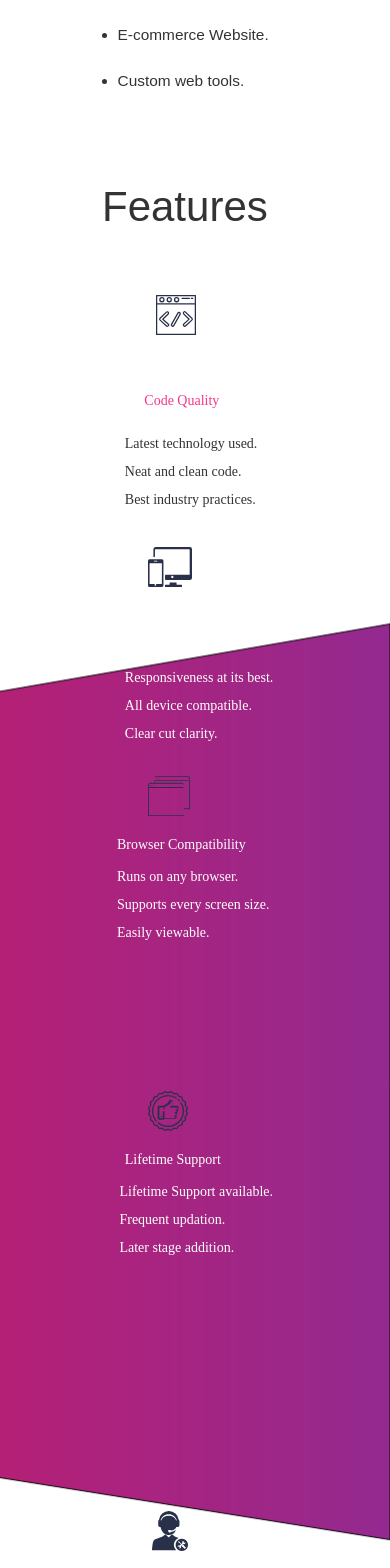
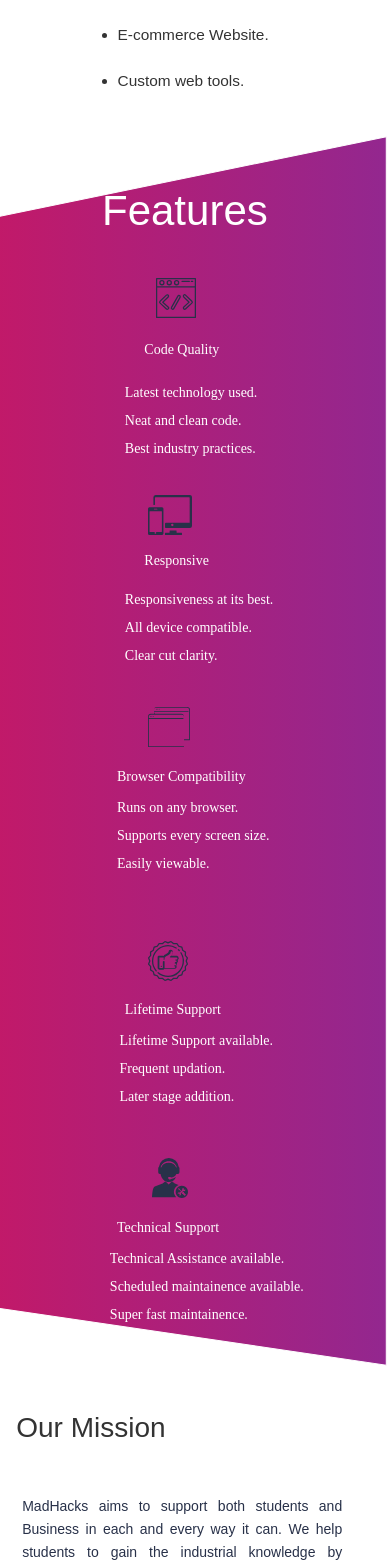
Before and after one commit to mad-hacks/madhacks-webapp, a Vue app: page / in a window 390 px wide. Shown: the part 1420-2988 px from the top of the page. Built offline with nearby package versions, Linux system fonts and the light colour scheme; a web font is replaced by a local one.

Commit message:
SVG Spacing errors fixed. Responsive till 305px now.

```diff
--- a/src/assets/css/welcome.css
+++ b/src/assets/css/welcome.css
@@ -1362,6 +1362,9 @@
   .mhacks-mid-team-card-other-pic{
     float: right;
   }
+  .mhacks-mid-ft-text{
+    color: #fff;
+  }
   .alan{
     margin-right: -50px;
   }
@@ -1462,6 +1465,21 @@
   }
   .mhacks-top-para{
     width: 270px;
+  }
+}
+@media screen and (max-width: 680px){
+  .mhacks-mid-ft-text{
+    margin-top: 49%;
+  }
+}
+@media screen and (max-width: 651px){
+  .mhacks-mid-ft-text{
+    margin-top: 60%;
+  }
+}
+@media screen and (max-width: 610px){
+  .mhacks-mid-ft-text{
+    margin-top: 76%;
   }
 }
   @media screen and (max-width: 601px){
@@ -1526,6 +1544,16 @@
       margin-right: -129px;
     }
   }
+  @media screen and (max-width: 544px){
+    .mhacks-mid-ft-text{
+      margin-top: 85%;
+    }
+  }
+  @media screen and (max-width: 450px){
+    .mhacks-mid-ft-text{
+      margin-top: 151%;
+    }
+  }
   @media screen and (max-width: 465px){
     .alan{
       margin-right: -4px;
@@ -1546,6 +1574,12 @@
     }
     .mhacks-last-contact-input-header{
       margin-top: 25%;
+    }
+    .mhacks-mid-ft-text{
+      color: #fff;
+      width: 100%;
+      margin: 0 auto;
+      margin-top: 32%;
     }
   }
   @media screen and (max-width: 415px){
@@ -1606,12 +1640,15 @@
     width: 120%;
   }
 }
-@media screen and (max-width: 385px){
+@media screen and (max-width: 386px){
   .mhacks-last-contact-input{
     width: 110%;
   }
   .mhacks-mid-team-header{
     margin-top: -40%;
+  }
+  .mhacks-mid-ft-text{
+    margin-top: 55%;
   }
 }
 @media screen and (max-width: 376px){
@@ -1628,6 +1665,21 @@
     width: 97%;
   }
 }
+@media screen and (max-width: 362px){
+  .mhacks-mid-ft-text{
+    margin-top: 77%;
+  }
+}
+@media screen and (max-width: 350px){
+  .mhacks-mid-ft-text{
+    margin-top: 91%;
+  }
+}
+@media screen and (max-width: 333px){
+  .mhacks-mid-ft-text{
+    margin-top: 106%;
+  }
+}
 @media screen and (max-width: 321px){
   .mhacks-mid-mission-text{
     width: 180px;
@@ -1669,3 +1721,11 @@
     width: 88%;
   }
 }
+@media screen and (max-width: 305px){
+  .mhacks-mid-ft-text{
+    margin-top: 158%;
+  }
+  .mhacks-mid-header{
+    font-size: 1.9em;
+  }
+}
--- a/src/components/pageComponents/mv_features.vue
+++ b/src/components/pageComponents/mv_features.vue
@@ -71,16 +71,18 @@
 .mhacks-features-mobileview{
     display: none;
 }
-@media screen and (max-width: 760px){
+@media screen and (max-width: 761px){
     .mhacks-features-mobileview{
         display: block;
         font-family: 'Muli',sans-serif;
+        margin-top: -76%;
+        height: 1680px;
     }
     .mhacks-mview-bg{
-        background-image: url(../../assets/images/Design.svg);
+        background-image: url(../../assets/images/DesignFeatures.svg);
         background-repeat: no-repeat;
         background-position-x: 100%;
-        background-size: auto;
+        background-size: cover;
     }
     .codeq_img{
         height: 40px;
@@ -91,7 +93,7 @@
     .codeq_desc{
         float: left;
         margin-left: 43%;
-        color: #f73589;
+        color: #fff;
         margin-top: -20%;
         font-size: 1em;
     }
@@ -100,6 +102,7 @@
         margin-top: -15%;
         float: left;
         line-height: 2em;
+        color: #fff;
     }
     .resp_img{
         height: 40px;
@@ -164,7 +167,7 @@
     .tsupport_desc{
         margin-left: 43%;
         float: left;
-        color: #f73589;
+        color: #fff;
         margin-top: 5%;
     }
     .tsupport_desc_list{
@@ -189,7 +192,7 @@
     .codeq_desc{
         float: left;
         margin-left: 43%;
-        color: #f73589;
+        color: #fff;
         margin-top: -36%;
         font-size: 1em;
     }
@@ -209,7 +212,7 @@
         margin-left: 43%;
         margin-top: -5%;
         font-size: 1em;
-        color: #f73589;
+        color: #fff;
     }
     .resp_desc_list{
         margin-left: 40%;
@@ -225,7 +228,7 @@
     .bc_desc{
         margin-left: 43%;
         float: left;
-        color: #f73589;
+        color: #fff;
         margin-top: 5%;
     }
     .bc_desc_list{
@@ -242,7 +245,7 @@
     .lsupport_desc{
         margin-left: 43%;
         float: left;
-        color: #f73589;
+        color: #fff;
         margin-top: 5%;
     }
     .lsupport_desc_list{
@@ -259,7 +262,7 @@
     .tsupport_desc{
         margin-left: 43%;
         float: left;
-        color: #f73589;
+        color: #fff;
         margin-top: 5%;
     }
     .tsupport_desc_list{
@@ -267,11 +270,12 @@
         margin-top: 12%;
         margin-left: -18%;
         line-height: 2em;
+        color: #fff;
     }
 }
 @media screen and (max-width: 748px){
     .mhacks-mview-bg{
-        margin-top: -29%;
+        margin-top: -80%;
     }
     .resp_desc{
         color: #fff;
@@ -286,27 +290,27 @@
 @media screen and (max-width: 601px){
     .codeq_img{
         margin-left: -6%;
-        margin-top: -58%;
+        margin-top: -8%;
     }
     .codeq_desc{
         margin-left: 40%;
-        margin-top: -50%;
+        margin-top: -41%;
     }
     .codeq_desc_list{
         margin-left: 36%;
-        margin-top: -43%;
+        margin-top: -35%;
     }
     .resp_img{
         margin-left: -9%;
-        margin-top: 26%;
+        margin-top: 23%;
     }
     .resp_desc{
         margin-left: 39%;
-        margin-top: 4%;
+        margin-top: -6%;
     }
     .resp_desc_list{
         margin-left: 37%;
-        margin-top: 4%;
+        margin-top: -1%;
     }
     .bc_img{
         margin-left: 40%;
@@ -315,7 +319,7 @@
         margin-left: 34%;
     }
     .lsupport_img{
-        margin-left: -22%;
+        margin-left: -28%;
         margin-top: 37%;
     }
     .lsupport_desc{
@@ -334,50 +338,155 @@
         margin-left: -21%;
     }
 }
+@media screen and (max-width: 571px){
+    .resp_img{
+        margin-top: 27%;
+    }
+}
+@media screen and (max-width: 544px){
+    .resp_img{
+        margin-top: 26%;
+    }
+    .bc_desc_list{
+        margin-left: -27%;
+    }
+    .lsupport_desc_list{
+        margin-left: -21%;
+    }
+    .tsupport_desc_list{
+        margin-left: -23%;
+    }
+}
+@media screen and (max-width: 450px){
+    .codeq_img{
+        margin-top: -4%;
+    }
+    .codeq_desc{
+        margin-top: -20%;
+    }
+    .codeq_desc_list{
+        margin-top: -14%;
+    }
+    .resp_img{
+        margin-top: 49%;
+        margin-left: -30%;
+    }
+    .resp_desc{
+        margin-top: 3%;
+    }
+    .resp_desc_list{
+        margin-top: 3%;
+    }
+    .bc_img{
+        margin-top: 17%;
+    }
+    .bc_desc{
+        margin-left: 31%;
+    }
+    .bc_desc_list{
+        margin-left: -28%;
+    }
+    .lsupport_img{
+        margin-left: -37%;
+        margin-top: 44%;
+    }
+    .lsupport_desc_list{
+      margin-left: -24%;
+    }
+    .tsupport_img{
+        margin-top: 21%;
+    }
+    .tsupport_desc_list{
+        margin-left: -27%;
+    }
+}
 @media screen and (max-width: 429px){
     .tsupport_desc_list{
         margin-left: -29%;
+        color: #fff;
     }
     .tsupport_img{
-        margin-top: 64%;
+        margin-top: 12%;
     }
     .lsupport_img{
         margin-left: -38%;
     }
     .bc_desc_list{
         margin-left: -33%;
+        color: #fff;
     }
     .lsupport_desc_list{
         margin-left: -25%;
+        color: #fff;
+    }
+    .mhacks-features-mobileview{
+        height: 1236px;
+        margin-top: -141%;
+    }
+    .codeq_img{
+        margin-left: -58%;
+        margin-top: 43%;
+    }
+    .codeq_desc{
+        margin-top: -85%;
+        color: #fff;
+    }
+    .codeq_desc_list{
+        margin-top: -78%;
+        color: #fff;
+    }
+    .resp_img{
+        margin-top: 37%;
+    }
+    .resp_desc{
+        margin-top: -36%;
+        color: #fff;
+    }
+    .resp_desc_list{
+        margin-top: -29%;
+        color: #fff;
+    }
+    .bc_img{
+        margin-top: -2%;
+    }
+    .tsupport_desc{
+        color: #fff;
+    }
+
+}
+@media screen and (max-width: 425px){
+    .resp_img{
+        margin-left: -8%;
     }
 }
 @media screen and (max-width: 415px){
     .codeq_img{
-        margin-top: -750px;
+        margin-top: -201%;
         margin-left: 40%;
     }
     .codeq_desc{
-        margin-top: -80%;
+        margin-top: -93%;
         margin-left: 37%;
     }
     .codeq_desc_list{
         margin-left: 32%;
-        margin-top: -70%;
+        margin-top: -83%;
     }
     .resp_img{
         margin-left: 38%;
-        margin-top: -75%;
+        margin-top: -102%;
     }
     .resp_desc{
         margin-left: 37%;
-        margin-top: -26%;
+        margin-top: -44%;
     }
     .resp_desc_list{
         margin-left: 32%;
-        margin-top: -15%;
+        margin-top: -35%;
     }
     .bc_img{
         margin-left: 38%;
+        margin-top: -4%;
     }
     .bc_desc{
         margin-left: 30%;
@@ -387,6 +496,7 @@
     }
     .lsupport_img{
         margin-left: 38%;
+        margin-top: 16%;
     }
     .lsupport_desc{
         margin-left: 32%;
@@ -404,7 +514,7 @@
         margin-left: -28%;
     }
 }
-@media screen and (max-width: 385px){
+@media screen and (max-width: 386px){
     .bc_desc_list{
         margin-left: -35%;
     }
@@ -414,6 +524,7 @@
     .tsupport_desc_list{
         margin-left: -33%;
     }
+
 }
 @media screen and (max-width: 376px){
     .codeq_desc{
@@ -435,9 +546,9 @@
         margin-left: -30%;
     }
 }
-@media screen and (max-width: 361px){
+@media screen and (max-width: 363px){
     .tsupport_desc_list{
-        margin-right: 19%;
+        margin-right: 8%;
         float: right;
         margin-bottom: 5%;
         margin-top: 2%;
@@ -447,6 +558,9 @@
     }
     .bc_desc_list{
         margin-left: -42%;
+    }
+    .resp_img{
+        margin-top: -98%;
     }
 }
 @media screen and (max-width: 321px){
@@ -467,5 +581,50 @@
         margin-top: -89%;
     }
 }
+@media screen and (max-width: 305px){
+    .codeq_img{
+        margin-top: -180%;
+    }
+    .codeq_desc{
+        margin-top: -84%;
+    }
+    .codeq_desc_list{
+        margin-top: -75%;
+    }
+    .resp_img{
+        margin-top: -73%;
+    }
+    .resp_desc{
+        margin-top: -29%;
+    }
+    .resp_desc_list{
+        margin-top: -17%;
+    }
+    .bc_img{
+        margin-top: 9%;
+    }
+    .bc_desc{
+        margin-top: 9%;
+    }
+    .bc_desc_list{
+        margin-top: 22%;
+    }
+    .lsupport_img{
+        margin-top: 24%;
+    }
+    .lsupport_desc_list{
+        margin-top: 18%;
+        margin-left: -40%;
+    }
+    .tsupport_img{
+        margin-top: 22%;
+    }
+    .tsupport_desc{
+        margin-top: 11%;
+    }
+    .tsupport_desc_list{
+        margin-right: 2%;
+    }
 
+}
 </style>
```
Also changed, not shown: src/assets/images/DesignFeatures.svg (added).
